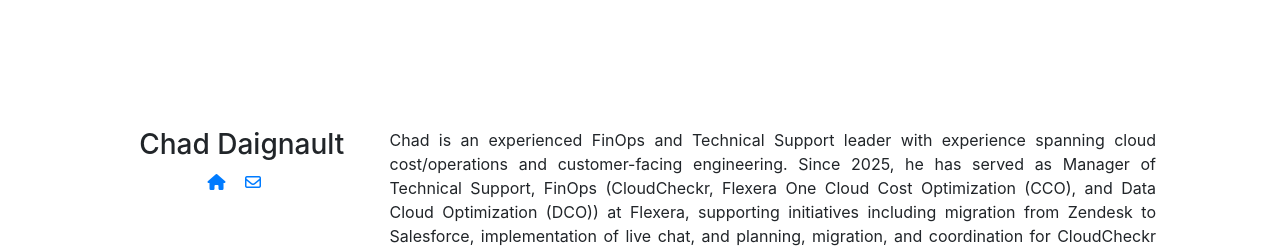
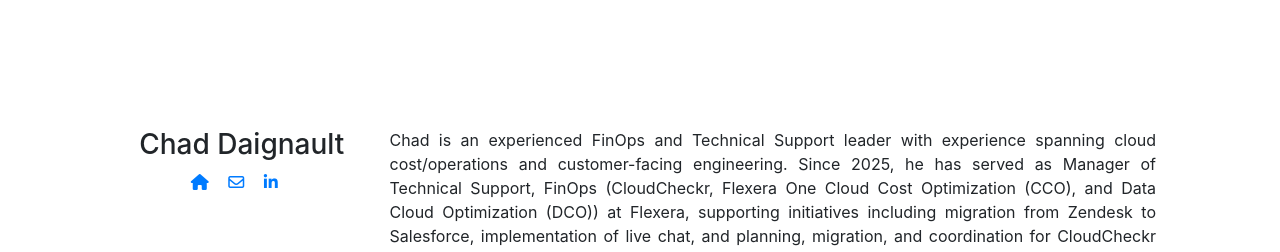
Before and after one commit to chaddaignault/chadam.github.io, a plain HTML site: page index.html in a window 1280 px wide. Shown: the top 252 px of the page. Drawn offline with nearby package versions, Linux system fonts and the light colour scheme.

Commit message:
Add LinkedIn

```diff
--- a/index.html
+++ b/index.html
@@ -35,6 +35,7 @@
 							<p>
 								<a href="index.html" style="padding-right: 15px;"><i class="fa fa-home" aria-hidden="true"></i></a>
 								<a href="mailto:contact@chaddaignault.com" style="padding-right: 15px;"><i class="fa fa-envelope-o" aria-hidden="true"></i></a>
+								<a href="https://www.linkedin.com/in/cdaignault" target="_blank" style="padding-right: 15px;"><i class="fa fa-linkedin" aria-hidden="true"></i></a>
 							</p>
 						</div>
 
```
